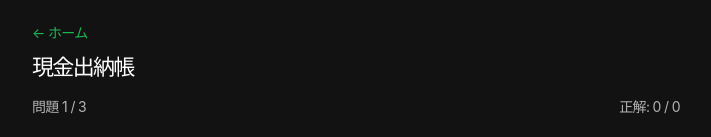
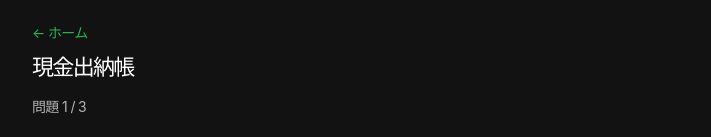
Before and after one commit to fkt78/OMK-BOKI-APP, a React (Vite) app: page /q2-books in a window 1280 px wide. Shown: the top 137 px of the page, without its empty margins (284-995 px from the left). Built offline with nearby package versions, Linux system fonts and the light colour scheme.

Commit message:
fix: 採点ボタンの反応改善、正解カウント表示を削除（v1.2.1）
- type=button、preventDefault、touch-action でボタン反応を改善
- transform scale を削除してタップ時の誤動作を防止
- 右上の正解カウントを削除

```diff
--- a/package.json
+++ b/package.json
@@ -1,7 +1,7 @@
 {
   "name": "boki3-learning",
   "private": true,
-  "version": "1.2.0",
+  "version": "1.2.1",
   "type": "module",
   "scripts": {
     "dev": "vite",
--- a/src/App.css
+++ b/src/App.css
@@ -19,8 +19,11 @@
   font-weight: 700;
   border-radius: 500px;
   cursor: pointer;
-  transition: all 0.2s ease;
+  transition: background 0.2s ease;
   border: none;
+  touch-action: manipulation;
+  -webkit-user-select: none;
+  user-select: none;
 }
 
 .btn-primary {
@@ -30,7 +33,6 @@
 
 .btn-primary:hover:not(:disabled) {
   background: var(--accent-hover, #1ed760);
-  transform: scale(1.02);
 }
 
 .btn-outline {
@@ -44,6 +46,11 @@
   color: var(--text-h);
 }
 
-.btn:active {
-  transform: scale(0.98);
+.btn:active:not(:disabled) {
+  opacity: 0.9;
 }
+
+.btn:disabled {
+  cursor: not-allowed;
+  opacity: 0.6;
+}
--- a/src/pages/AccountEntryPage.tsx
+++ b/src/pages/AccountEntryPage.tsx
@@ -21,13 +21,11 @@ export function AccountEntryPage() {
   const [currentIndex, setCurrentIndex] = useState(0)
   const [userAnswers, setUserAnswers] = useState<AccountEntryRow[]>([])
   const [showResult, setShowResult] = useState(false)
-  const [score, setScore] = useState({ correct: 0, answered: 0 })
 
   useEffect(() => {
     setProblems(shuffleArray(ACCOUNT_ENTRY_PROBLEMS))
     setCurrentIndex(0)
     setShowResult(false)
-    setScore({ correct: 0, answered: 0 })
   }, [])
 
   useEffect(() => {
@@ -57,19 +55,7 @@ export function AccountEntryPage() {
   }
 
   const checkAnswer = () => {
-    const problem = problems[currentIndex]
-    const correct = problem.answer.every((row, i) => {
-      const user = userAnswers[i]
-      if (!user) return false
-      const debitMatch = (user.debit ?? null) === (row.debit ?? null)
-      const creditMatch = (user.credit ?? null) === (row.credit ?? null)
-      return debitMatch && creditMatch
-    })
     setShowResult(true)
-    setScore(prev => ({
-      correct: prev.correct + (correct ? 1 : 0),
-      answered: prev.answered + 1
-    }))
   }
 
   const handleNext = () => {
@@ -86,7 +72,6 @@ export function AccountEntryPage() {
     setProblems(shuffleArray(ACCOUNT_ENTRY_PROBLEMS))
     setCurrentIndex(0)
     setShowResult(false)
-    setScore({ correct: 0, answered: 0 })
   }
 
   if (problems.length === 0) return null
@@ -124,7 +109,6 @@ export function AccountEntryPage() {
         <Link to="/" className="back-link">← ホーム</Link>
         <div className="progress-info">
           <span>問題 {currentIndex + 1} / {problems.length}</span>
-          <span>正解: {score.correct} / {score.answered}</span>
         </div>
       </header>
 
@@ -217,11 +201,19 @@ export function AccountEntryPage() {
 
         <div className="action-buttons">
           {!showResult ? (
-            <button className="btn btn-primary" onClick={checkAnswer}>
+            <button
+              type="button"
+              className="btn btn-primary"
+              onClick={(e) => {
+                e.preventDefault()
+                e.stopPropagation()
+                checkAnswer()
+              }}
+            >
               採点する
             </button>
           ) : (
-            <button className="btn btn-primary" onClick={handleNext}>
+            <button type="button" className="btn btn-primary" onClick={handleNext}>
               {currentIndex < problems.length - 1 ? '次の問題' : 'もう一度'}
             </button>
           )}
@@ -229,7 +221,7 @@ export function AccountEntryPage() {
       </main>
 
       <div className="quick-actions">
-        <button className="btn btn-outline" onClick={handleRetry}>
+        <button type="button" className="btn btn-outline" onClick={handleRetry}>
           新しい問題セット
         </button>
       </div>
--- a/src/pages/CashBookPage.tsx
+++ b/src/pages/CashBookPage.tsx
@@ -21,13 +21,11 @@ export function CashBookPage() {
   const [currentIndex, setCurrentIndex] = useState(0)
   const [userAnswers, setUserAnswers] = useState<CashBookRow[]>([])
   const [showResult, setShowResult] = useState(false)
-  const [score, setScore] = useState({ correct: 0, answered: 0 })
 
   useEffect(() => {
     setProblems(shuffleArray(CASH_BOOK_PROBLEMS))
     setCurrentIndex(0)
     setShowResult(false)
-    setScore({ correct: 0, answered: 0 })
   }, [])
 
   useEffect(() => {
@@ -64,20 +62,7 @@ export function CashBookPage() {
   }
 
   const checkAnswer = () => {
-    const problem = problems[currentIndex]
-    const correct = problem.answer.every((row, i) => {
-      const user = userAnswers[i]
-      if (!user) return false
-      const incomeMatch = (user.income ?? null) === (row.income ?? null)
-      const expenseMatch = (user.expense ?? null) === (row.expense ?? null)
-      const balanceMatch = user.balance === row.balance
-      return incomeMatch && expenseMatch && balanceMatch
-    })
     setShowResult(true)
-    setScore(prev => ({
-      correct: prev.correct + (correct ? 1 : 0),
-      answered: prev.answered + 1
-    }))
   }
 
   const handleNext = () => {
@@ -94,7 +79,6 @@ export function CashBookPage() {
     setProblems(shuffleArray(CASH_BOOK_PROBLEMS))
     setCurrentIndex(0)
     setShowResult(false)
-    setScore({ correct: 0, answered: 0 })
   }
 
   if (problems.length === 0) return null
@@ -122,7 +106,6 @@ export function CashBookPage() {
         <h1>現金出納帳</h1>
         <div className="progress-info">
           <span>問題 {currentIndex + 1} / {problems.length}</span>
-          <span>正解: {score.correct} / {score.answered}</span>
         </div>
       </header>
 
@@ -234,11 +217,19 @@ export function CashBookPage() {
 
         <div className="action-buttons">
           {!showResult ? (
-            <button className="btn btn-primary" onClick={checkAnswer}>
+            <button
+              type="button"
+              className="btn btn-primary"
+              onClick={(e) => {
+                e.preventDefault()
+                e.stopPropagation()
+                checkAnswer()
+              }}
+            >
               採点する
             </button>
           ) : (
-            <button className="btn btn-primary" onClick={handleNext}>
+            <button type="button" className="btn btn-primary" onClick={handleNext}>
               {currentIndex < problems.length - 1 ? '次の問題' : 'もう一度'}
             </button>
           )}
@@ -246,7 +237,7 @@ export function CashBookPage() {
       </main>
 
       <div className="quick-actions">
-        <button className="btn btn-outline" onClick={handleRetry}>
+        <button type="button" className="btn btn-outline" onClick={handleRetry}>
           新しい問題セット
         </button>
       </div>
--- a/src/pages/JournalPracticePage.tsx
+++ b/src/pages/JournalPracticePage.tsx
@@ -204,8 +204,13 @@ export function JournalPracticePage() {
           <div className="action-buttons">
             {result === null ? (
               <button
+                type="button"
                 className="btn btn-primary"
-                onClick={handleSubmit}
+                onClick={(e) => {
+                  e.preventDefault()
+                  e.stopPropagation()
+                  handleSubmit()
+                }}
                 disabled={!userDebit.trim() || !userCredit.trim()}
               >
                 採点する
--- a/src/pages/TrialBalancePage.tsx
+++ b/src/pages/TrialBalancePage.tsx
@@ -20,13 +20,11 @@ export function TrialBalancePage() {
   const [currentIndex, setCurrentIndex] = useState(0)
   const [userTotals, setUserTotals] = useState({ debit: 0, credit: 0 })
   const [showResult, setShowResult] = useState(false)
-  const [score, setScore] = useState({ correct: 0, answered: 0 })
 
   useEffect(() => {
     setProblems(shuffleArray(TRIAL_BALANCE_PROBLEMS))
     setCurrentIndex(0)
     setShowResult(false)
-    setScore({ correct: 0, answered: 0 })
   }, [])
 
   useEffect(() => {
@@ -44,16 +42,7 @@ export function TrialBalancePage() {
   }
 
   const checkAnswer = () => {
-    const problem = problems[currentIndex]
-    const correctDebit = problem.rows.reduce((s, r) => s + r.debit, 0)
-    const correctCredit = problem.rows.reduce((s, r) => s + r.credit, 0)
-    const correct =
-      userTotals.debit === correctDebit && userTotals.credit === correctCredit
     setShowResult(true)
-    setScore(prev => ({
-      correct: prev.correct + (correct ? 1 : 0),
-      answered: prev.answered + 1
-    }))
   }
 
   const handleNext = () => {
@@ -70,7 +59,6 @@ export function TrialBalancePage() {
     setProblems(shuffleArray(TRIAL_BALANCE_PROBLEMS))
     setCurrentIndex(0)
     setShowResult(false)
-    setScore({ correct: 0, answered: 0 })
   }
 
   if (problems.length === 0) return null
@@ -90,7 +78,6 @@ export function TrialBalancePage() {
         <h1>第3問：試算表</h1>
         <div className="progress-info">
           <span>問題 {currentIndex + 1} / {problems.length}</span>
-          <span>正解: {score.correct} / {score.answered}</span>
         </div>
       </header>
 
@@ -172,11 +159,19 @@ export function TrialBalancePage() {
 
         <div className="action-buttons">
           {!showResult ? (
-            <button className="btn btn-primary" onClick={checkAnswer}>
+            <button
+              type="button"
+              className="btn btn-primary"
+              onClick={(e) => {
+                e.preventDefault()
+                e.stopPropagation()
+                checkAnswer()
+              }}
+            >
               採点する
             </button>
           ) : (
-            <button className="btn btn-primary" onClick={handleNext}>
+            <button type="button" className="btn btn-primary" onClick={handleNext}>
               {currentIndex < problems.length - 1 ? '次の問題' : 'もう一度'}
             </button>
           )}
@@ -184,7 +179,7 @@ export function TrialBalancePage() {
       </main>
 
       <div className="quick-actions">
-        <button className="btn btn-outline" onClick={handleRetry}>
+        <button type="button" className="btn btn-outline" onClick={handleRetry}>
           新しい問題セット
         </button>
       </div>
```
